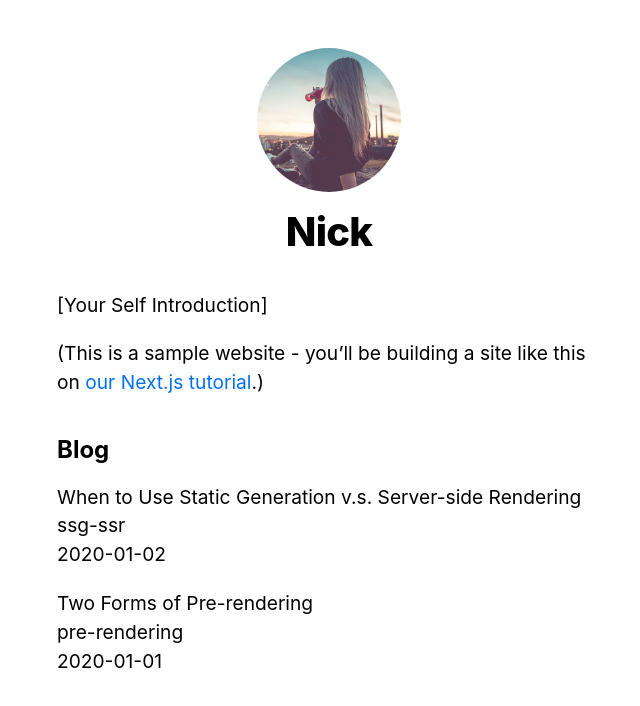
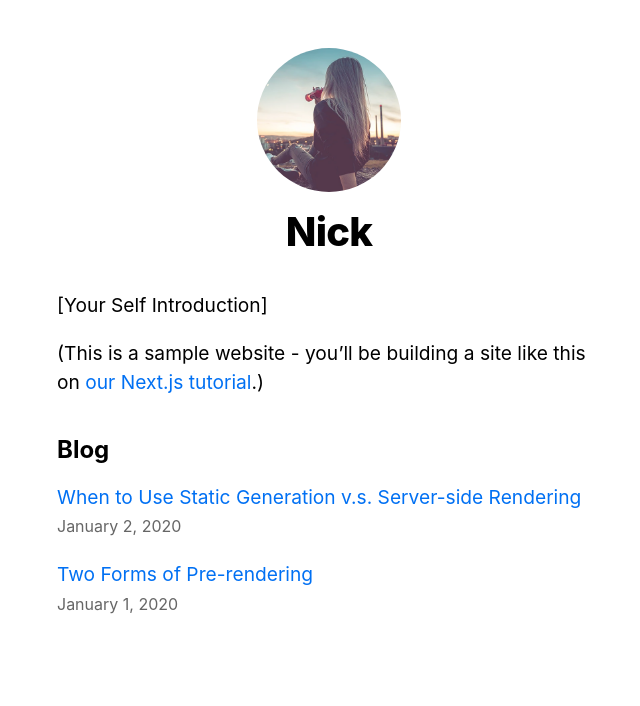
Before and after one commit to Nicklzy/next-app, a Next.js app: page / in a window 1280 px wide. Shown: the top 706 px of the page, without its empty margins (311-951 px from the left). Built offline with nearby package versions, Linux system fonts and the light colour scheme.

Commit message:
Polishing pages

```diff
--- /dev/null
+++ b/components/date.tsx
@@ -0,0 +1,13 @@
+import * as React from 'react';
+import {parseISO, format} from 'date-fns';
+
+interface IProps {
+    dateString: string
+}
+
+const Date: React.FC<IProps> = ({dateString}) => {
+    const date = parseISO(dateString);
+    return <time dateTime={dateString}>{format(date, 'LLLL d, yyyy')}</time>;
+};
+
+export default Date;
--- a/pages/index.tsx
+++ b/pages/index.tsx
@@ -1,8 +1,10 @@
 import Head from 'next/head';
+import Link from 'next/link';
 import Layout, {siteTitle} from '../components/layout';
 import utilStyles from '../styles/utils.module.css';
 import {Data, getSortedPostsData} from '../lib/posts';
 import {GetStaticProps} from "next";
+import Date from '../components/date';
 
 export const getStaticProps: GetStaticProps = async () => {
     const allPostsData = getSortedPostsData();
@@ -17,7 +19,7 @@
     allPostsData: Data[]
 }
 
-const Home:React.FC<Props> = ({allPostsData}) => {
+const Home: React.FC<Props> = ({allPostsData}) => {
     return (
         <Layout home>
             <Head>
@@ -33,13 +35,15 @@
             <section className={`${utilStyles.headingMd} ${utilStyles.padding1px}`}>
                 <h2 className={utilStyles.headingLg}>Blog</h2>
                 <ul className={utilStyles.list}>
-                    {allPostsData.map(({ id, date, title }) => (
+                    {allPostsData.map(({id, date, title}) => (
                         <li className={utilStyles.listItem} key={id}>
-                            {title}
-                            <br />
-                            {id}
-                            <br />
-                            {date}
+                            <Link href={`/posts/${id}`}>
+                                <a>{title}</a>
+                            </Link>
+                            <br/>
+                            <small className={utilStyles.lightText}>
+                                <Date dateString={date}/>
+                            </small>
                         </li>
                     ))}
                 </ul>
@@ -47,6 +51,6 @@
         </Layout>
     );
 
-}
+};
 
 export default Home;
```
Also changed, not shown: pages/posts/[id].tsx (+13 -6 lines).
